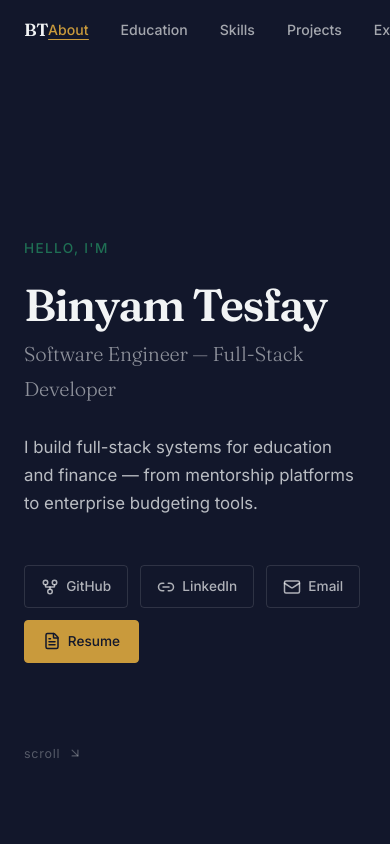
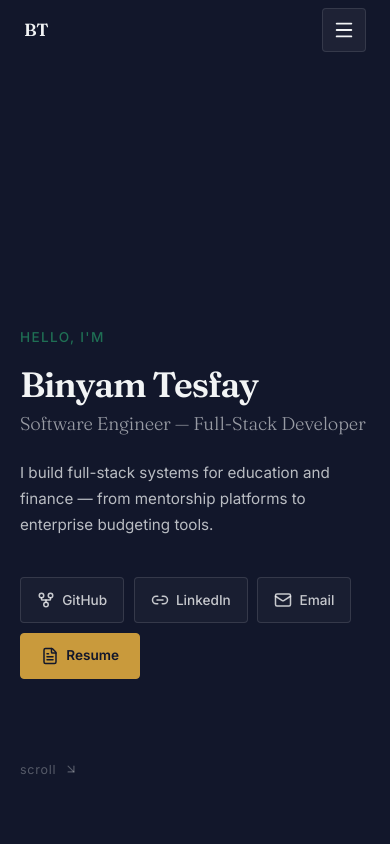
Before and after one commit to binyamtesfayy/binyamtesfayy, a Next.js app: page / in a window 390 px wide. Shown: the top 844 px of the page. Built offline with nearby package versions, Linux system fonts and the light colour scheme.

Commit message:
feat: enhance mobile responsiveness, touch targets, and viewport layout

```diff
--- a/src/app/globals.css
+++ b/src/app/globals.css
@@ -37,6 +37,7 @@ html {
   scroll-behavior: smooth;
   font-size: 16px;
   -webkit-text-size-adjust: 100%;
+  overflow-x: hidden;
 }
 
 body {
@@ -47,6 +48,8 @@ body {
   line-height: 1.7;
   -webkit-font-smoothing: antialiased;
   -moz-osx-font-smoothing: grayscale;
+  overflow-x: hidden;
+  width: 100%;
 }
 
 /* ─── Typography ───────────────────────────────────────── */
@@ -55,17 +58,20 @@ h1, h2, h3, h4 {
   font-weight: 600;
   line-height: 1.15;
   letter-spacing: -0.02em;
+  overflow-wrap: break-word;
+  word-break: break-word;
 }
 
-h1 { font-size: clamp(2.8rem, 7vw, 5.5rem); }
-h2 { font-size: clamp(1.8rem, 4vw, 2.6rem); }
-h3 { font-size: clamp(1.2rem, 2.5vw, 1.5rem); }
+h1 { font-size: clamp(2.2rem, 6.5vw, 5rem); }
+h2 { font-size: clamp(1.6rem, 4.5vw, 2.5rem); }
+h3 { font-size: clamp(1.15rem, 3vw, 1.45rem); }
 
 p {
   max-width: 68ch;
   font-size: 1rem;
   line-height: 1.75;
   color: rgba(242, 244, 245, 0.8);
+  overflow-wrap: break-word;
 }
 
 a {
@@ -97,14 +103,15 @@ a {
 
 /* ─── Section Layout ────────────────────────────────────── */
 .section {
-  padding: 6rem 1.5rem;
+  padding: 4.5rem 1.25rem;
   max-width: 900px;
   margin-left: auto;
   margin-right: auto;
+  width: 100%;
 }
 
 @media (min-width: 768px) {
-  .section { padding: 8rem 2rem; }
+  .section { padding: 7.5rem 2rem; }
 }
 
 /* ─── Section Divider ───────────────────────────────────── */
@@ -143,17 +150,111 @@ a {
   display: inline-block;
   font-family: var(--font-mono);
   font-size: 0.72rem;
-  padding: 0.2em 0.6em;
+  padding: 0.25em 0.65em;
   border: 1px solid var(--navy-60);
   border-radius: var(--radius-sm);
   color: rgba(242, 244, 245, 0.6);
   background: rgba(255,255,255,0.03);
   transition: border-color var(--transition-base), color var(--transition-base);
+  word-break: normal;
 }
 
 .tag:hover {
   border-color: var(--amber);
   color: var(--amber);
+}
+
+/* ─── Responsive Navigation Utilities ────────────────────── */
+.desktop-nav {
+  display: none !important;
+}
+.mobile-nav-btn {
+  display: flex !important;
+}
+
+@media (min-width: 768px) {
+  .desktop-nav {
+    display: flex !important;
+  }
+  .mobile-nav-btn {
+    display: none !important;
+  }
+}
+
+/* ─── Responsive Card & Layout Utilities ─────────────────── */
+.project-card {
+  padding: 1.25rem;
+}
+@media (min-width: 640px) {
+  .project-card {
+    padding: 1.75rem;
+  }
+}
+@media (min-width: 768px) {
+  .project-card {
+    padding: 2rem;
+  }
+}
+
+.stats-grid {
+  display: grid;
+  grid-template-columns: 1fr;
+  gap: 0.85rem;
+}
+@media (min-width: 480px) {
+  .stats-grid {
+    grid-template-columns: repeat(auto-fit, minmax(150px, 1fr));
+    gap: 1rem;
+  }
+}
+
+.exp-indent {
+  margin-left: 0;
+}
+@media (min-width: 640px) {
+  .exp-indent {
+    margin-left: 2.85rem;
+  }
+}
+
+/* ─── Responsive Contact Link ────────────────────────────── */
+.contact-card {
+  display: flex;
+  align-items: center;
+  gap: 0.85rem;
+  padding: 0.85rem 1.15rem;
+  border-radius: var(--radius-md);
+  border: 1px solid rgba(255,255,255,0.08);
+  background: rgba(255,255,255,0.025);
+  color: rgba(242,244,245,0.75);
+  text-decoration: none;
+  overflow-wrap: anywhere;
+  word-break: break-word;
+  min-height: 50px;
+  transition: border-color var(--transition-base), background var(--transition-base), color var(--transition-base), transform var(--transition-base);
+}
+.contact-card:hover {
+  border-color: var(--amber);
+  background: rgba(201,154,60,0.05);
+  color: var(--off-white);
+  transform: translateX(4px);
+}
+
+/* ─── Responsive Hero Buttons ────────────────────────────── */
+.hero-btn {
+  display: inline-flex;
+  align-items: center;
+  justify-content: center;
+  gap: 0.45rem;
+  padding: 0.6rem 1.1rem;
+  min-height: 44px;
+  border-radius: var(--radius-sm);
+  font-family: var(--font-body);
+  font-size: 0.85rem;
+  font-weight: 500;
+  cursor: pointer;
+  text-decoration: none;
+  transition: background var(--transition-base), border-color var(--transition-base), color var(--transition-base), transform var(--transition-base);
 }
 
 /* ─── Reduced Motion ─────────────────────────────────────── */
--- a/src/components/Education.tsx
+++ b/src/components/Education.tsx
@@ -46,11 +46,7 @@ export default function Education() {
       <div
         role="list"
         aria-label="Academic achievements"
-        style={{
-          display: "grid",
-          gridTemplateColumns: "repeat(auto-fit, minmax(180px, 1fr))",
-          gap: "1rem",
-        }}
+        className="stats-grid"
       >
         {stats.map(({ value, label, sub }) => (
           <div
--- a/src/components/Hero.tsx
+++ b/src/components/Hero.tsx
@@ -57,10 +57,10 @@ export default function Hero() {
         display: "flex",
         flexDirection: "column",
         justifyContent: "flex-end",
-        padding: "0 1.5rem 5rem",
+        padding: "0 1.25rem 4rem",
         maxWidth: "900px",
         margin: "0 auto",
-        paddingTop: "80px",
+        paddingTop: "90px",
       }}
     >
       <motion.div
@@ -78,7 +78,7 @@ export default function Hero() {
             fontWeight: 500,
             letterSpacing: "0.1em",
             color: "var(--emerald)",
-            marginBottom: "1.25rem",
+            marginBottom: "1rem",
             textTransform: "uppercase",
           }}
         >
@@ -94,7 +94,9 @@ export default function Hero() {
             color: "var(--off-white)",
             marginBottom: "0.5rem",
             letterSpacing: "-0.03em",
-            lineHeight: 1.05,
+            lineHeight: 1.08,
+            overflowWrap: "break-word",
+            wordBreak: "break-word",
           }}
         >
           {NAME}
@@ -105,11 +107,12 @@ export default function Hero() {
           variants={item}
           style={{
             fontFamily: "var(--font-display)",
-            fontSize: "clamp(1.25rem, 3vw, 2rem)",
+            fontSize: "clamp(1.15rem, 3.5vw, 1.85rem)",
             fontWeight: 300,
-            color: "rgba(242,244,245,0.55)",
-            marginBottom: "1.75rem",
+            color: "rgba(242,244,245,0.6)",
+            marginBottom: "1.5rem",
             letterSpacing: "-0.01em",
+            lineHeight: 1.3,
           }}
         >
           Software Engineer — Full-Stack Developer
@@ -119,11 +122,11 @@ export default function Hero() {
         <motion.p
           variants={item}
           style={{
-            fontSize: "1.05rem",
-            lineHeight: 1.65,
+            fontSize: "clamp(0.95rem, 2vw, 1.05rem)",
+            lineHeight: 1.7,
             color: "rgba(242,244,245,0.75)",
             maxWidth: "56ch",
-            marginBottom: "3rem",
+            marginBottom: "2.5rem",
           }}
         >
           I build full-stack systems for education and finance — from
@@ -136,7 +139,7 @@ export default function Hero() {
           style={{
             display: "flex",
             flexWrap: "wrap",
-            gap: "0.75rem",
+            gap: "0.6rem",
           }}
           role="list"
           aria-label="Contact and profile links"
@@ -150,28 +153,20 @@ export default function Hero() {
                 target={href.startsWith("mailto") ? undefined : "_blank"}
                 rel="noopener noreferrer"
                 role="listitem"
+                className="hero-btn"
                 aria-label={
                   label === "Resume"
                     ? "Download resume PDF"
                     : `Visit ${label} profile`
                 }
                 style={{
-                  display: "inline-flex",
-                  alignItems: "center",
-                  gap: "0.45rem",
-                  padding: isResume ? "0.55rem 1.1rem" : "0.55rem 1rem",
-                  borderRadius: "var(--radius-sm)",
+                  padding: isResume ? "0.65rem 1.25rem" : "0.65rem 1rem",
                   border: isResume
                     ? "1px solid var(--amber)"
                     : "1px solid rgba(255,255,255,0.12)",
-                  background: isResume ? "var(--amber)" : "transparent",
-                  color: isResume ? "var(--navy)" : "rgba(242,244,245,0.7)",
-                  fontFamily: "var(--font-body)",
-                  fontSize: "0.85rem",
-                  fontWeight: 500,
-                  transition:
-                    "background var(--transition-base), border-color var(--transition-base), color var(--transition-base), transform var(--transition-base)",
-                  cursor: "pointer",
+                  background: isResume ? "var(--amber)" : "rgba(255,255,255,0.03)",
+                  color: isResume ? "var(--navy)" : "rgba(242,244,245,0.8)",
+                  fontWeight: isResume ? 600 : 500,
                 }}
                 onMouseEnter={(e) => {
                   const el = e.currentTarget as HTMLAnchorElement;
--- a/src/components/Navbar.tsx
+++ b/src/components/Navbar.tsx
@@ -104,12 +104,11 @@ export default function Navbar() {
           <ul
             role="list"
             style={{
-              display: "flex",
               gap: "2rem",
               listStyle: "none",
               alignItems: "center",
             }}
-            className="hidden md:flex"
+            className="desktop-nav"
           >
             {NAV_LINKS.map(({ label, href }) => {
               const id = href.slice(1);
@@ -163,18 +162,21 @@ export default function Navbar() {
             aria-expanded={menuOpen}
             aria-controls="mobile-menu"
             onClick={() => setMenuOpen((v) => !v)}
-            className="md:hidden"
+            className="mobile-nav-btn"
             style={{
-              background: "none",
-              border: "none",
+              background: "rgba(255,255,255,0.05)",
+              border: "1px solid rgba(255,255,255,0.1)",
+              borderRadius: "var(--radius-sm)",
               color: "var(--off-white)",
               cursor: "pointer",
-              padding: "0.5rem",
-              display: "flex",
+              padding: "0.6rem",
+              minWidth: "44px",
+              minHeight: "44px",
               alignItems: "center",
+              justifyContent: "center",
             }}
           >
-            {menuOpen ? <X size={20} /> : <Menu size={20} />}
+            {menuOpen ? <X size={22} /> : <Menu size={22} />}
           </button>
         </div>
       </nav>
@@ -189,19 +191,19 @@ export default function Navbar() {
           left: 0,
           right: 0,
           bottom: 0,
-          backgroundColor: "rgba(18, 23, 43, 0.97)",
-          backdropFilter: "blur(12px)",
+          backgroundColor: "rgba(18, 23, 43, 0.98)",
+          backdropFilter: "blur(16px)",
           zIndex: 40,
           display: "flex",
           flexDirection: "column",
-          alignItems: "flex-start",
+          alignItems: "stretch",
           padding: "2rem 1.5rem",
-          gap: "0.25rem",
+          gap: "0.5rem",
           transform: menuOpen ? "translateX(0)" : "translateX(100%)",
           transition: "transform 280ms ease",
           pointerEvents: menuOpen ? "auto" : "none",
         }}
-        className="md:hidden"
+        className="mobile-nav-btn"
       >
         {NAV_LINKS.map(({ label, href }) => (
           <a
@@ -210,18 +212,23 @@ export default function Navbar() {
             onClick={closeMenu}
             style={{
               fontFamily: "var(--font-display)",
-              fontSize: "1.6rem",
+              fontSize: "1.5rem",
               fontWeight: 500,
               color: "var(--off-white)",
-              padding: "0.5rem 0",
-              transition: "color var(--transition-base)",
+              padding: "0.75rem 0",
+              borderBottom: "1px solid rgba(255,255,255,0.05)",
+              display: "flex",
+              alignItems: "center",
+              transition: "color var(--transition-base), padding-left var(--transition-base)",
             }}
-            onMouseEnter={(e) =>
-              (e.currentTarget.style.color = "var(--amber)")
-            }
-            onMouseLeave={(e) =>
-              (e.currentTarget.style.color = "var(--off-white)")
-            }
+            onMouseEnter={(e) => {
+              e.currentTarget.style.color = "var(--amber)";
+              e.currentTarget.style.paddingLeft = "0.5rem";
+            }}
+            onMouseLeave={(e) => {
+              e.currentTarget.style.color = "var(--off-white)";
+              e.currentTarget.style.paddingLeft = "0";
+            }}
           >
             {label}
           </a>
```
Also changed, not shown: src/app/layout.tsx (+8 -1 lines), src/components/Contact.tsx (+16 -24 lines), src/components/Experience.tsx (+5 -4 lines), src/components/Footer.tsx (+28 -18 lines), src/components/Projects.tsx (+4 -3 lines).
